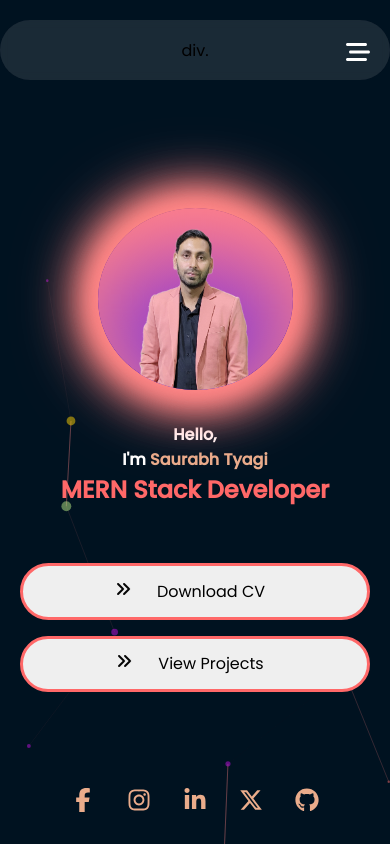
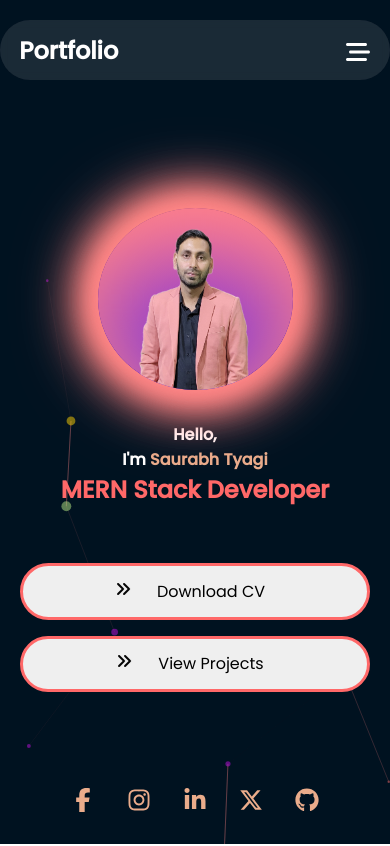
Before and after one commit to SAURABHTY01/personal-portfolio, a React (Create React App) app: page / in a window 390 px wide. Shown: the top 846 px of the page. Built offline with nearby package versions, Linux system fonts and the light colour scheme.

Commit message:
initial commit

```diff
--- a/src/components/Navbar.js
+++ b/src/components/Navbar.js
@@ -38,9 +38,13 @@ const Navbar = () => {
 
   return (
     <nav className={`navbar ${showBackground ? "navbar-onscroll" : ""}`}>
-      div.
-      <div className="menu-icon" onClick={toggleMenu}>
-        {showMenu ? <FaTimes /> : <FaBarsStaggered />}
+      <div className="nav">
+        <div className={`nav-title`}>
+          <h2>Portfolio</h2>
+        </div>
+        <div className="menu-icon" onClick={toggleMenu}>
+          {showMenu ? <FaTimes /> : <FaBarsStaggered />}
+        </div>
       </div>
       <ul className={`nav-list ${showMenu ? "show" : ""}`}>
         <li className={`nav-item ${navItem === "home" ? "active" : ""}`}>
--- a/src/style/navbar.css
+++ b/src/style/navbar.css
@@ -12,6 +12,16 @@
   align-items: center;
   backdrop-filter: blur(5px);
   z-index: 9999;
+}
+
+.nav {
+  display: flex;
+  align-items: center;
+  justify-content: space-between;
+}
+
+.nav-title {
+  display: none;
 }
 
 .navbar-onscroll {
@@ -88,11 +98,23 @@
 @media only screen and (max-width: 800px) {
   .navbar {
     align-items: center;
-    justify-content: center;
+    justify-content: space-between;
     width: 100%;
     left: 0;
     transform: none;
     margin: 0 auto;
+  }
+
+  /* .nav {
+    display: flex;
+    align-items: center;
+    justify-content: space-between;
+  } */
+
+  .nav-title {
+    display: inline;
+    color: #fff;
+    margin-left: 1.2rem;
   }
 
   .menu-icon {
```
